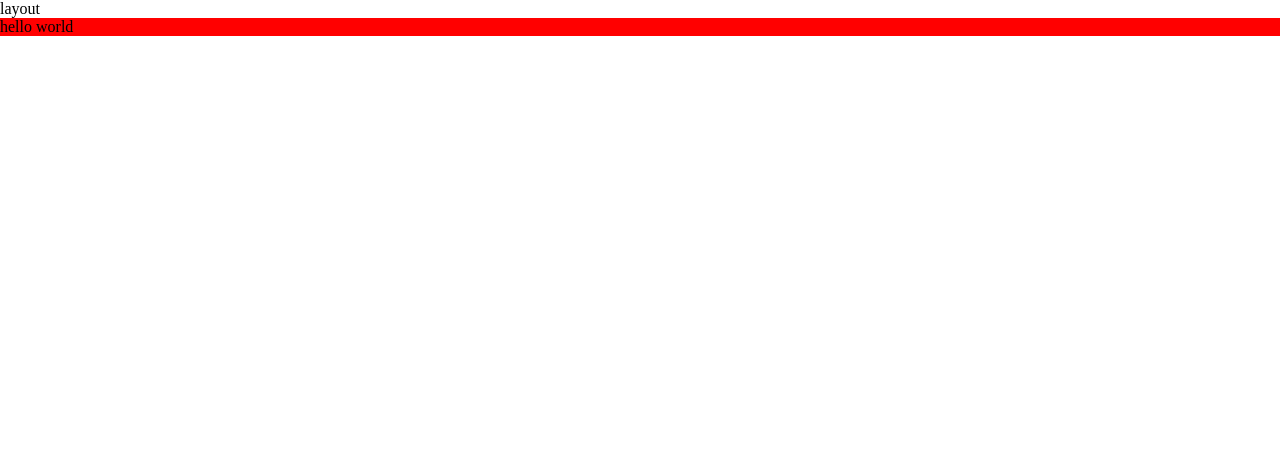
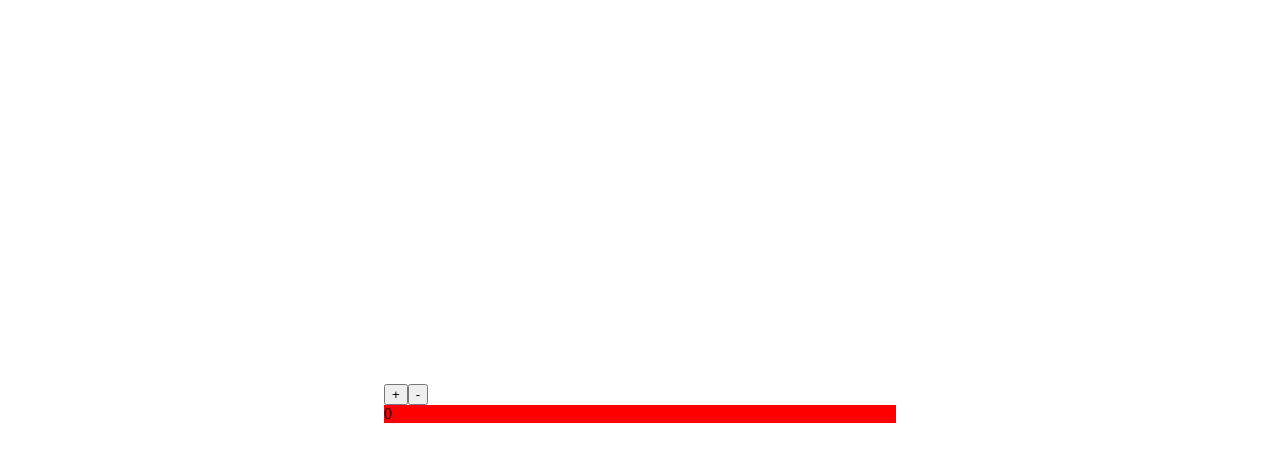
Before and after one commit to eco-coder/recycle-helper, a Next.js app: page / in a window 1280 px wide. Shown: the top 462 px of the page. Built offline with nearby package versions, Linux system fonts and the light colour scheme.

Commit message:
Create Context Api templete

```diff
--- a/components/Layout.tsx
+++ b/components/Layout.tsx
@@ -1,9 +1,16 @@
-import React, { FC } from 'react'
+import React, { FC, useContext } from 'react'
+
+import { GlobalContext } from '../pages/_app'
+import styles from '../styles/Layout.module.sass'
 
 const Layout: FC = ({ children }) => {
+
+    const { setCount, count } = useContext(GlobalContext)
+
     return (
-        <div>
-            layout
+        <div className={styles.container} >
+            <button onClick={() => setCount(count + 1)} >+</button>
+            <button onClick={() => setCount(count - 1)} >-</button>
             {children}
         </div>
     )
--- a/pages/_app.tsx
+++ b/pages/_app.tsx
@@ -1,9 +1,29 @@
 import '../styles/globals.sass'
 
-import type { AppProps } from 'next/app'
-import { FC } from 'react'
+import { FC, createContext, useMemo, useState } from 'react'
+
+import { AppProps } from 'next/app'
+
+export interface GlobalContextType {
+  count: number
+  setCount: (c: number) => void
+}
+
+export const GlobalContext = createContext<GlobalContextType>({} as any)
 
 const App: FC<AppProps> = ({ Component, pageProps }) => {
-  return <Component {...pageProps} />
+
+  const [count, setCount] = useState(0)
+
+  const globalContextValue = useMemo(() => ({
+    count,
+    setCount
+  }), [count, setCount])
+
+  return (
+    <GlobalContext.Provider value={globalContextValue} >
+      <Component {...pageProps} />
+    </GlobalContext.Provider>
+  )
 }
 export default App
--- a/pages/index.tsx
+++ b/pages/index.tsx
@@ -1,12 +1,17 @@
+import React, { useContext } from 'react'
+
+import { GlobalContext } from './_app'
 import Layout from '../components/Layout'
-import React from 'react'
 import styles from '../styles/Home.module.sass'
 
 const Home = () => {
+
+  const { count } = useContext(GlobalContext)
+
   return (
     <Layout>
       <div className={styles.container} >
-        hello world
+        {count}
       </div>
     </Layout>
   )
--- /dev/null
+++ b/styles/Layout.module.sass
@@ -0,0 +1,2 @@
+.container
+    padding: 30%
```
